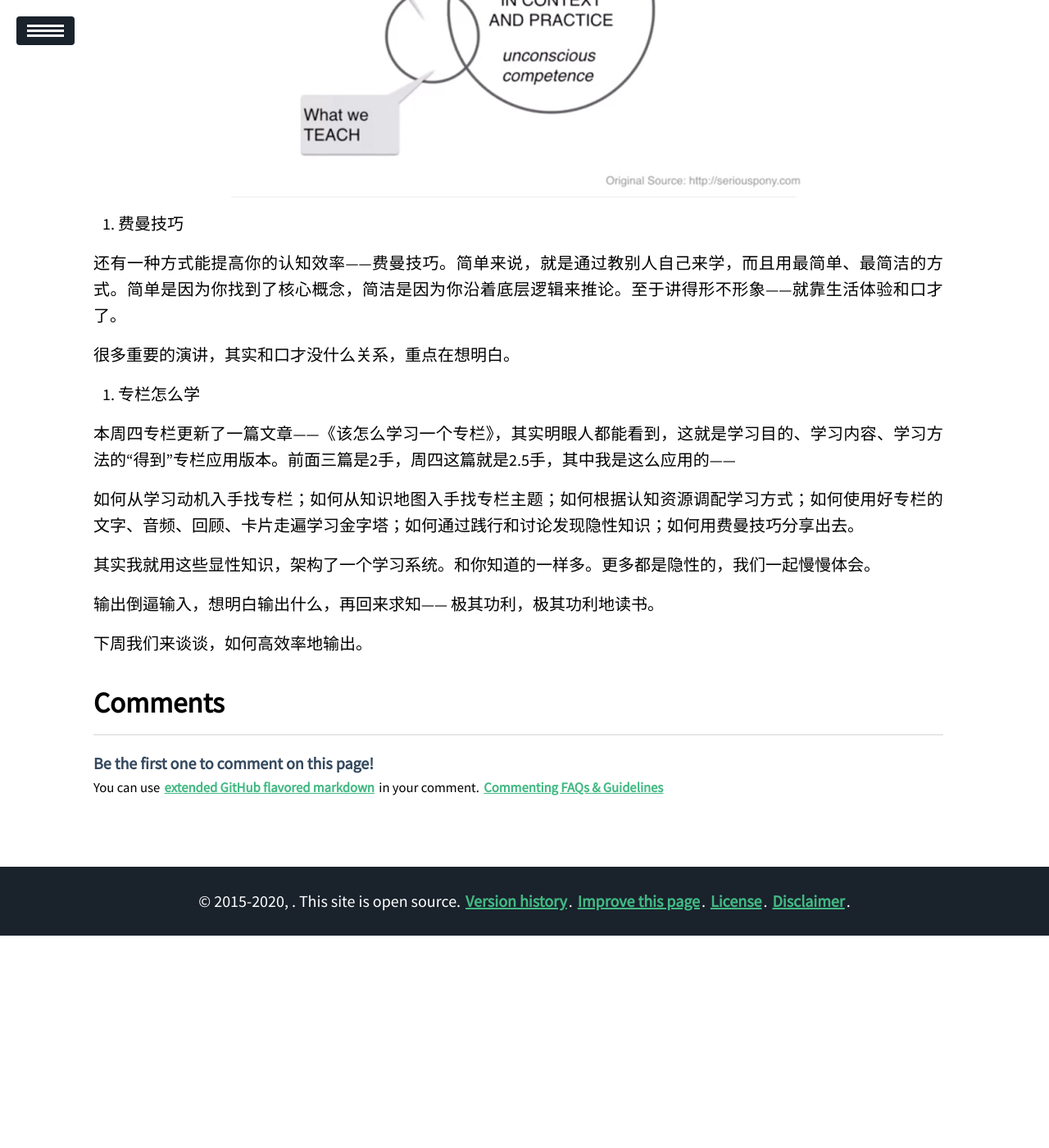
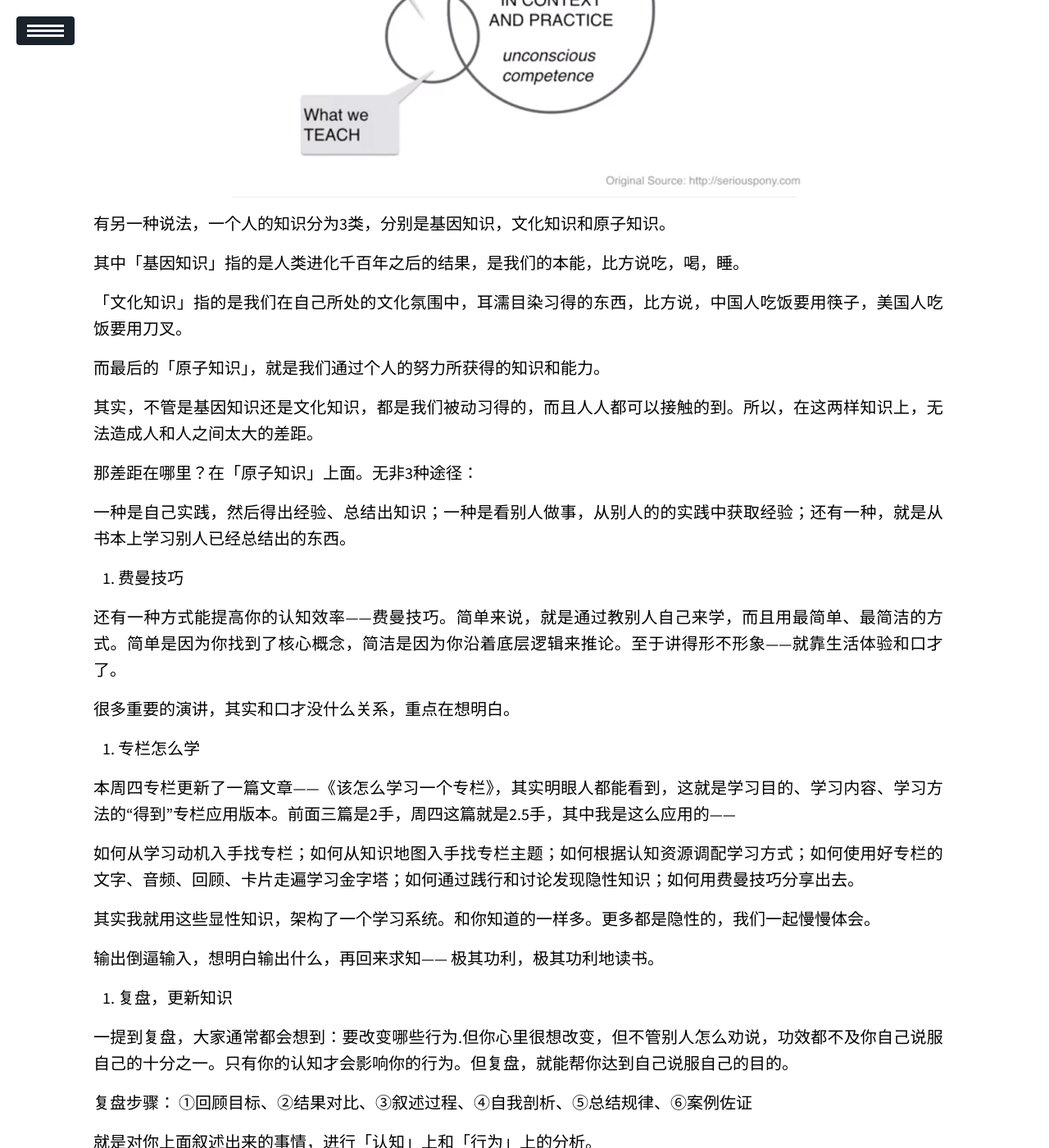
Before and after one commit to Hummmm/hummmm.github.io, a Jekyll site: the page built from _posts/2020-03-11-learn/2020-03-11-learn.md, in a window 1280 px wide and 1400 px high, scrolled down 2325 px. Shown: the whole window at 82% size. Built offline with Jekyll 4.4.1, drawn with Linux system fonts in a browser that asks for light colours; our own code applies the rules of GitHub Pages for plain Markdown files; a script that is not in the unit is left out; before the commit the page ends 3466 px from its top, so only the background shows below that; some of the changed text lies outside the part shown.

Commit message:
Update 2020-03-11-learn.md

```diff
--- a/_posts/2020-03-11-learn/2020-03-11-learn.md
+++ b/_posts/2020-03-11-learn/2020-03-11-learn.md
@@ -61,6 +61,20 @@ description: 转自超级个体。有效学习真理就六个字： 输出倒逼
 
 ![caption](https://github.com/Hummmm/Hummmm.github.io/blob/master/_posts/2020-03-11-learn/learn.jpg?raw=true)
 
+有另一种说法，一个人的知识分为3类，分别是基因知识，文化知识和原子知识。
+
+其中「基因知识」指的是人类进化千百年之后的结果，是我们的本能，比方说吃，喝，睡。
+
+「文化知识」指的是我们在自己所处的文化氛围中，耳濡目染习得的东西，比方说，中国人吃饭要用筷子，美国人吃饭要用刀叉。
+
+而最后的「原子知识」，就是我们通过个人的努力所获得的知识和能力。
+
+其实，不管是基因知识还是文化知识，都是我们被动习得的，而且人人都可以接触的到。所以，在这两样知识上，无法造成人和人之间太大的差距。
+
+那差距在哪里？在「原子知识」上面。无非3种途径：
+
+一种是自己实践，然后得出经验、总结出知识；一种是看别人做事，从别人的的实践中获取经验；还有一种，就是从书本上学习别人已经总结出的东西。
+
 8. 费曼技巧
 
 还有一种方式能提高你的认知效率——费曼技巧。简单来说，就是通过教别人自己来学，而且用最简单、最简洁的方式。简单是因为你找到了核心概念，简洁是因为你沿着底层逻辑来推论。至于讲得形不形象——就靠生活体验和口才了。
@@ -77,4 +91,13 @@ description: 转自超级个体。有效学习真理就六个字： 输出倒逼
 
 输出倒逼输入，想明白输出什么，再回来求知—— 极其功利，极其功利地读书。
 
-下周我们来谈谈，如何高效率地输出。
+10. 复盘，更新知识
+
+一提到复盘，大家通常都会想到：要改变哪些行为.但你心里很想改变，但不管别人怎么劝说，功效都不及你自己说服自己的十分之一。只有你的认知才会影响你的行为。但复盘，就能帮你达到自己说服自己的目的。
+
+复盘步骤：
+①回顾目标、②结果对比、③叙述过程、④自我剖析、⑤总结规律、⑥案例佐证
+
+就是对你上面叙述出来的事情，进行「认知」上和「行为」上的分析。
+
+其中，认知复盘指的是你对某些事物又有哪些心得体会，而行为复盘指的就是再遇到这类问题的时候应该怎么解决。
```
